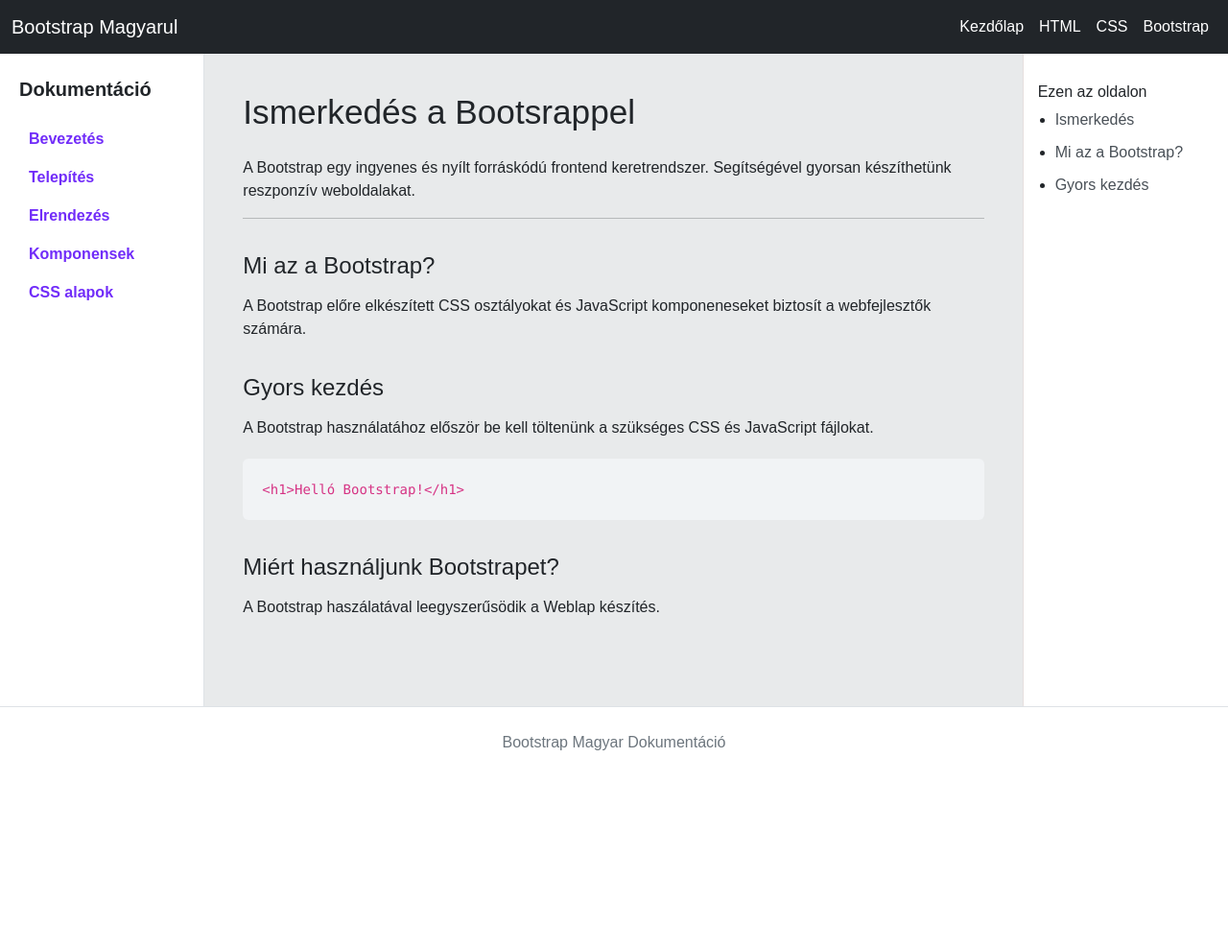
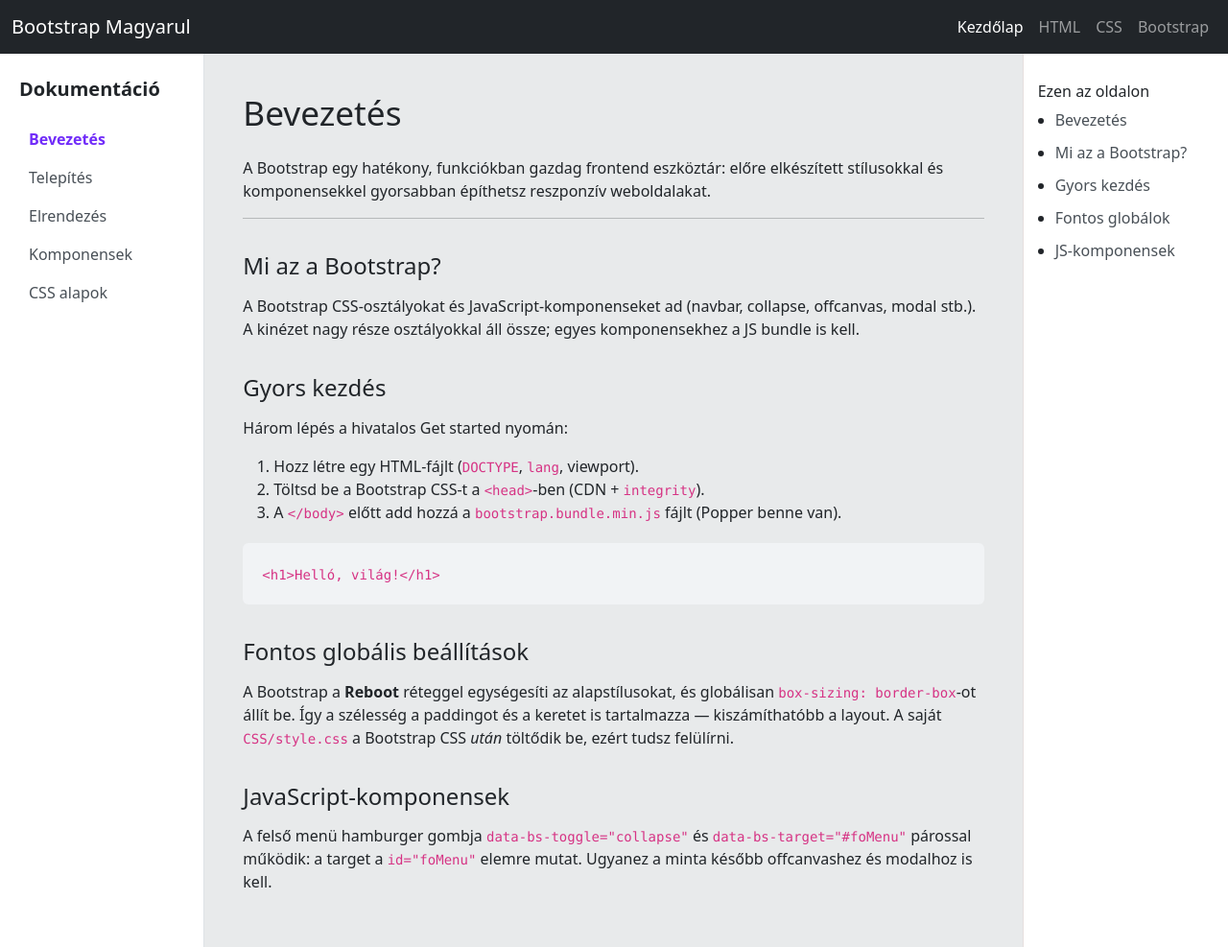
Before and after one commit to KalmarAkos/Gyakszi, a plain HTML site: page Bootstrap Project/index.html in a window 1280 px wide. Shown: the top 987 px of the page at 96% size. Before the commit the page ends 827 px from the top, so only its background shows below. Drawn offline with nearby package versions, Linux system fonts and the light colour scheme.

Commit message:
Stabilize Bootstrap docs shell for lesson 1 basics.
Tighten active nav state, weave Introduction-shaped Hungarian content with section anchors, and document Reboot/border-box so the target/id drill has a clear base.

Co-authored-by: KalmarAkos <KalmarAkos@users.noreply.github.com>

```diff
--- a/Bootstrap Project/CSS/style.css
+++ b/Bootstrap Project/CSS/style.css
@@ -1,51 +1,53 @@
-/* Alapbeállítások */
+/* Alapbeállítások
+   A Bootstrap Reboot már beállítja: box-sizing: border-box az összes elemre.
+   A saját CSS a Bootstrap CDN *után* töltődik — így tudsz felülírni. */
 
-body{
-    font-family: Arial, sans-serif;
+body {
+    font-family: system-ui, -apple-system, "Segoe UI", Roboto, "Helvetica Neue", Arial, sans-serif;
     background-color: #ffffff;
     color: #212529;
 }
 
 /* Bal oldali navigáció */
 
-.sidebar{
+.sidebar {
     padding: 25px 20px;
     border-right: 1px solid #dee2e6;
     min-height: 85vh;
 }
 
-.sidebar h5{
+.sidebar h5 {
     margin-bottom: 20px;
     font-weight: bold;
 }
 
-.sidebar .nav-link{
+.sidebar .nav-link {
     color: #495057;
     padding: 8px 10px;
 }
 
-.sidebar .nav-link:hover{
+.sidebar .nav-link:hover {
     color: #712cf9;
 }
 
-.sidebar .nav-link.active{
+.sidebar .nav-link.active {
     color: #712cf9;
     font-weight: bold;
 }
 
 /* Központi tartalom */
-.content{
+.content {
     padding: 40px;
     background-color: #e8eaeb;
     border-right: 1px solid #e6dfde;
 }
 
-.content h1{
+.content h1 {
     font-size: 2.2rem;
     margin-bottom: 25px;
 }
 
-.content h2{
+.content h2 {
     font-size: 1.5rem;
     margin-top: 35px;
     margin-bottom: 15px;
@@ -53,7 +55,7 @@ body{
 
 /* Kódpélda */
 
-.code-example{
+.code-example {
     background-color: #f1f3f5;
     padding: 20px;
     border-radius: 6px;
@@ -62,50 +64,49 @@ body{
 
 /* Jobb oldali navigáció */
 
-.right-sidebar{
+.right-sidebar {
     padding: 30px 15px;
 }
 
-.right-sidebar ul{
+.right-sidebar ul {
     padding-left: 18px;
 }
 
-.right-sidebar li{
+.right-sidebar li {
     margin-bottom: 10px;
 }
 
-.right-sidebar a{
+.right-sidebar a {
     color: #495057;
     text-decoration: none;
 }
 
-.right-sidebar a:hover{
+.right-sidebar a:hover {
     color: #712cf9;
 }
 
-/* Lábléc */
+/* Lábléc — a középre igazítást a HTML text-center utility adja */
 
-.footer{
+.footer {
     border-top: 1px solid #dee2e6;
     padding: 25px;
-    text-align: center;
     color: #6c757d;
 }
 
-/* Mobilnézet */
+/* Mobilnézet — lg alatt (max 991px), összhangban a col-lg-* / navbar-expand-lg törésponttal */
 
 @media (max-width: 991px) {
-    .sidebar{
+    .sidebar {
         min-height: auto;
         border-right: none;
         border-bottom: 1px solid #dee2e6;
     }
 
-    .content{
+    .content {
         padding: 25px 15px;
     }
 
-    .right-sidebar{
+    .right-sidebar {
         border-top: 1px solid #dee2e6;
     }
 }
--- a/Bootstrap Project/index.html
+++ b/Bootstrap Project/index.html
@@ -18,118 +18,150 @@
                 <a class="navbar-brand" href="index.html">Bootstrap Magyarul</a>
 
                 <button class="navbar-toggler" type="button" data-bs-toggle="collapse" data-bs-target="#foMenu"
-                    aria-expanded="false" aria-label="Navigáció megnyitása">
+                    aria-controls="foMenu" aria-expanded="false" aria-label="Navigáció megnyitása">
                     <span class="navbar-toggler-icon"></span>
                 </button>
 
-                <!-- foMenu -->
+                <!-- foMenu: az id-nek egyeznie kell a data-bs-target="#foMenu" értékével -->
                 <div class="collapse navbar-collapse" id="foMenu">
                     <ul class="navbar-nav ms-auto">
                         <li class="nav-item">
-                            <a class="nav-link active" href="index.html">Kezdőlap</a>
+                            <a class="nav-link active" href="index.html" aria-current="page">Kezdőlap</a>
                         </li>
                         <li class="nav-item">
-                            <a class="nav-link active" href="#html">HTML</a>
+                            <a class="nav-link" href="#mi-a-bootstrap">HTML</a>
                         </li>
                         <li class="nav-item">
-                            <a class="nav-link active" href="#css">CSS</a>
+                            <a class="nav-link" href="#fontos-globalok">CSS</a>
                         </li>
                         <li class="nav-item">
-                            <a class="nav-link active" href="#bootstrap">Bootstrap</a>
+                            <a class="nav-link" href="#gyors-kezdes">Bootstrap</a>
                         </li>
                     </ul>
                 </div>
-                <!-- foMenu vége-->
+                <!-- foMenu vége -->
             </div>
         </nav>
     </header>
 
-    <!-- Fő oldalelrendezés -->
+    <!-- Fő oldalelrendezés: col-lg-* → lg törésponttól (992px) három oszlop -->
     <div class="container-fluid">
         <div class="row">
-            <!--  bal oldali menü  -->
+            <!-- Bal oldali menü -->
             <aside class="col-lg-2 sidebar">
                 <h5>Dokumentáció</h5>
                 <nav>
                     <ul class="nav flex-column">
                         <li class="nav-item">
-                            <a href="#" class="nav-link active">Bevezetés</a>
+                            <a href="index.html" class="nav-link active" aria-current="page">Bevezetés</a>
                         </li>
                         <li class="nav-item">
-                            <a href="#" class="nav-link active">Telepítés</a>
+                            <a href="#" class="nav-link">Telepítés</a>
                         </li>
                         <li class="nav-item">
-                            <a href="#" class="nav-link active">Elrendezés</a>
+                            <a href="#" class="nav-link">Elrendezés</a>
                         </li>
                         <li class="nav-item">
-                            <a href="#" class="nav-link active">Komponensek</a>
+                            <a href="#" class="nav-link">Komponensek</a>
                         </li>
                         <li class="nav-item">
-                            <a href="#" class="nav-link active">CSS alapok</a>
+                            <a href="#" class="nav-link">CSS alapok</a>
                         </li>
                     </ul>
                 </nav>
             </aside>
 
-            <!-- Központi tartalom-->
+            <!-- Központi tartalom — hivatalos Introduction váz latva magyarul -->
             <main class="col-lg-8 content">
-                <h1>Ismerkedés a Bootsrappel</h1>
+                <section id="bevezetes">
+                    <h1>Bevezetés</h1>
                     <p>
-                    A Bootstrap egy ingyenes és nyílt forráskódú frontend keretrendszer.
-                    Segítségével gyorsan készíthetünk reszponzív weboldalakat.
+                        A Bootstrap egy hatékony, funkciókban gazdag frontend eszköztár:
+                        előre elkészített stílusokkal és komponensekkel gyorsabban építhetsz
+                        reszponzív weboldalakat.
                     </p>
+                </section>
+
                 <hr>
+
+                <section id="mi-a-bootstrap">
                     <h2>Mi az a Bootstrap?</h2>
                     <p>
-                    A Bootstrap előre elkészített CSS osztályokat és JavaScript komponeneseket biztosít a webfejlesztők
-                    számára.
+                        A Bootstrap CSS-osztályokat és JavaScript-komponenseket ad
+                        (navbar, collapse, offcanvas, modal stb.). A kinézet nagy része
+                        osztályokkal áll össze; egyes komponensekhez a JS bundle is kell.
                     </p>
+                </section>
+
+                <section id="gyors-kezdes">
                     <h2>Gyors kezdés</h2>
+                    <p>Három lépés a hivatalos Get started nyomán:</p>
+                    <ol>
+                        <li>Hozz létre egy HTML-fájlt (<code>DOCTYPE</code>, <code>lang</code>, viewport).</li>
+                        <li>Töltsd be a Bootstrap CSS-t a <code>&lt;head&gt;</code>-ben (CDN + <code>integrity</code>).</li>
+                        <li>A <code>&lt;/body&gt;</code> előtt add hozzá a <code>bootstrap.bundle.min.js</code> fájlt (Popper benne van).</li>
+                    </ol>
+                    <div class="code-example">
+                        <code>&lt;h1&gt;Helló, világ!&lt;/h1&gt;</code>
+                    </div>
+                </section>
+
+                <section id="fontos-globalok">
+                    <h2>Fontos globális beállítások</h2>
                     <p>
-                    A Bootstrap használatához először be kell töltenünk a szükséges CSS és JavaScript fájlokat.
+                        A Bootstrap a <strong>Reboot</strong> réteggel egységesíti az alapstílusokat,
+                        és globálisan <code>box-sizing: border-box</code>-ot állít be.
+                        Így a szélesség a paddingot és a keretet is tartalmazza — kiszámíthatóbb a layout.
+                        A saját <code>CSS/style.css</code> a Bootstrap CSS <em>után</em> töltődik be, ezért tudsz felülírni.
                     </p>
-                <div class="code-example">
-                    <code>
-                        &lt;h1&gt;Helló Bootstrap!&lt;/h1&gt;
-                    </code>
-                </div>
-                <h2>Miért használjunk Bootstrapet?</h2>
+                </section>
+
+                <section id="js-komponensek">
+                    <h2>JavaScript-komponensek</h2>
                     <p>
-                    A Bootstrap haszálatával leegyszerűsödik a Weblap készítés.
+                        A felső menü hamburger gombja <code>data-bs-toggle="collapse"</code> és
+                        <code>data-bs-target="#foMenu"</code> párossal működik: a target a
+                        <code>id="foMenu"</code> elemre mutat. Ugyanez a minta később offcanvashez és modalhoz is kell.
                     </p>
+                </section>
             </main>
 
-            <!-- Jobb oldali navigáció-->
+            <!-- Jobb oldali navigáció — horgonyok a szakasz-id-kre -->
             <aside class="col-lg-2 right-sidebar">
                 <h6>Ezen az oldalon</h6>
                 <ul>
                     <li>
-                        <a href="#">Ismerkedés</a>
+                        <a href="#bevezetes">Bevezetés</a>
                     </li>
                     <li>
-                        <a href="#">Mi az a Bootstrap?</a>
+                        <a href="#mi-a-bootstrap">Mi az a Bootstrap?</a>
                     </li>
                     <li>
-                        <a href="#">Gyors kezdés</a>
+                        <a href="#gyors-kezdes">Gyors kezdés</a>
+                    </li>
+                    <li>
+                        <a href="#fontos-globalok">Fontos globálok</a>
+                    </li>
+                    <li>
+                        <a href="#js-komponensek">JS-komponensek</a>
                     </li>
                 </ul>
             </aside>
         </div>
     </div>
 
-    <!-- Lábléc -->
-    <footer class="footer">
-        <p>Bootstrap Magyar Dokumentáció</p>
+    <!-- Lábléc: text-center = Bootstrap utility (kevesebb saját CSS) -->
+    <footer class="footer text-center">
+        <p class="mb-0">Bootstrap Magyar Dokumentáció</p>
     </footer>
 
-    <!-- Bootstrap JavaScript -->
+    <!-- Bootstrap JavaScript (bundle = Popper + komponensek) -->
     <script src="https://cdn.jsdelivr.net/npm/bootstrap@5.3.9/dist/js/bootstrap.bundle.min.js"
         integrity="sha384-WyOxWvTyr1QaMPfiPJSv76iReVthorl5uWlFtZPyK0IEB0hGzo9y5Bp9mYanr8Bu"
         crossorigin="anonymous"></script>
 
-    <!-- Saját JavaScript -->
+    <!-- Saját JavaScript (egyelőre üres — későbbi leckékhez) -->
     <script src="JS/main.js"></script>
-
 
 </body>
 
```
Lines whose indentation alone changed are shown as unchanged.
